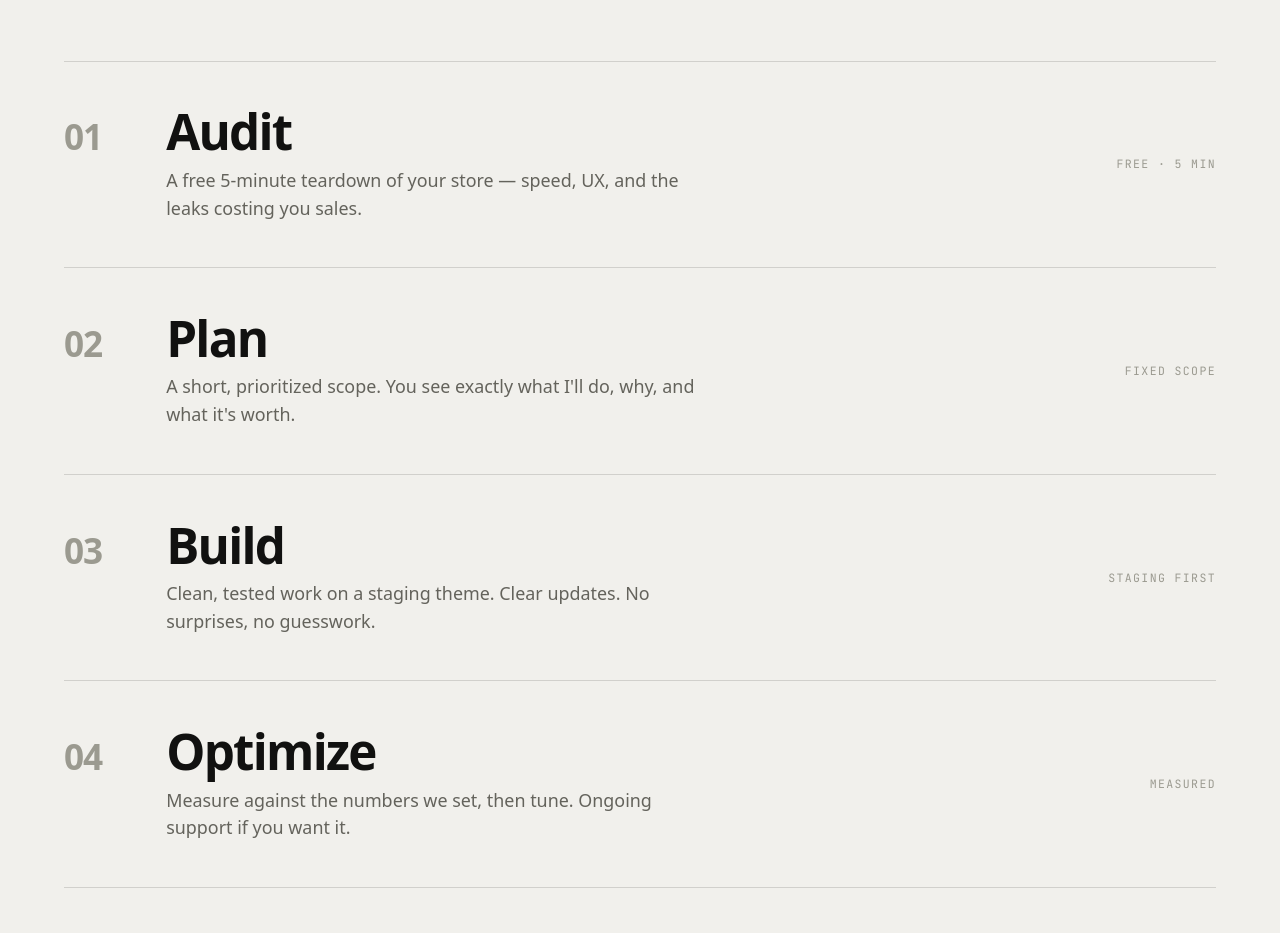
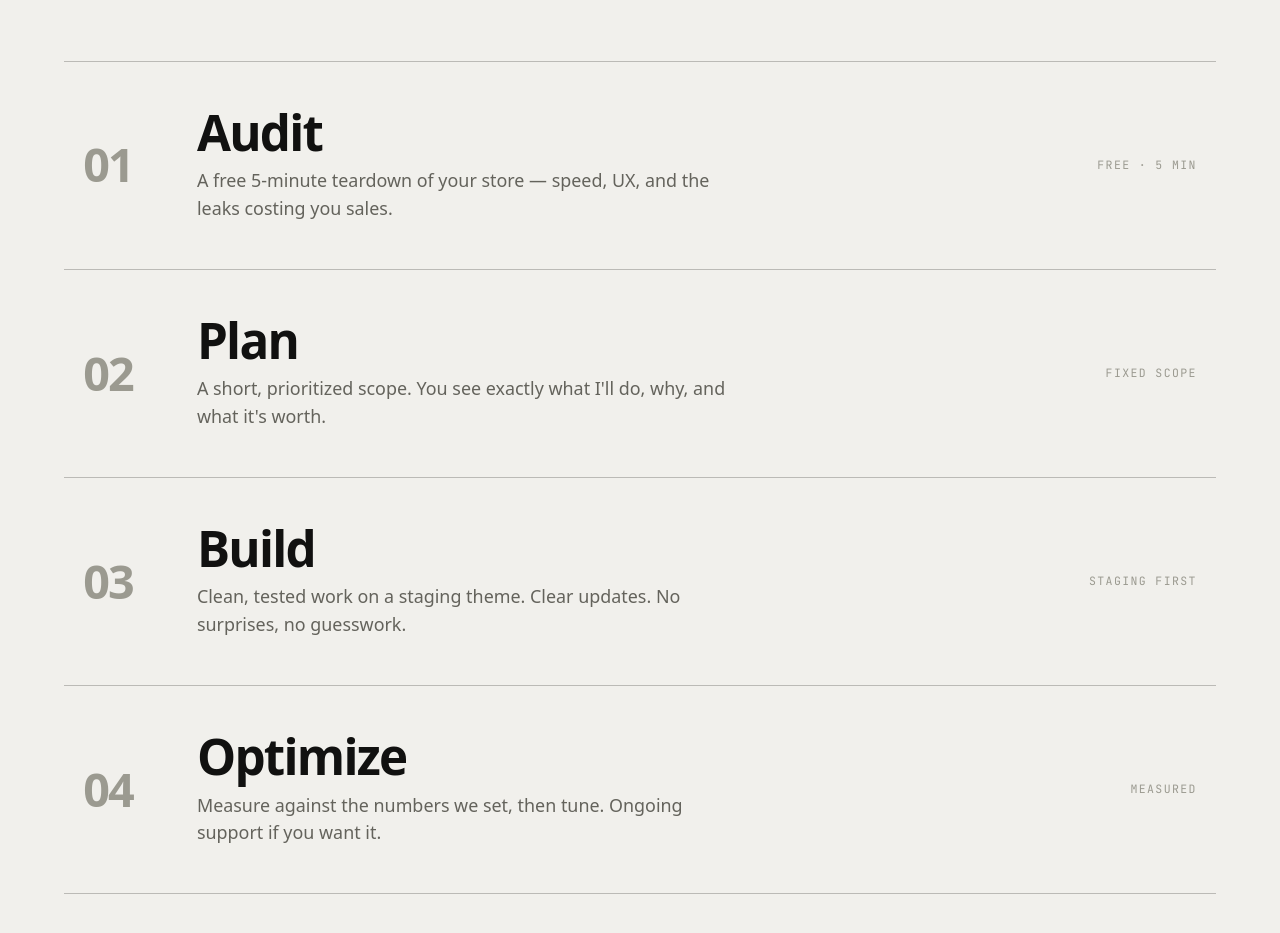
Before and after one commit to shafiimam/shafiimam.github.io, a plain HTML site: page index.html in a window 1280 px wide. Shown: the part 8414-9347 px from the top of the page. Drawn offline with Linux system fonts and the light colour scheme; animation ran at ten frames a second; a web font is replaced by a local one.

Commit message:
How it works: drawn dividers on reveal, hover arrow + meta swap, bigger numerals

```diff
--- a/styles.css
+++ b/styles.css
@@ -248,14 +248,21 @@ article.case:nth-of-type(3) { top: 126px; }
    HOW IT WORKS  (editorial number-rows)
    ========================================================= */
 .process { max-width: var(--maxw); margin: 0 auto; padding: var(--section-y) var(--pad-x); }
-.steps { border-top: 1px solid var(--line); }
-.step { display: grid; grid-template-columns: auto 1fr auto; gap: clamp(1.5rem, 5vw, 5rem); align-items: baseline; padding: clamp(1.8rem, 3.5vw, 3rem) 0; border-bottom: 1px solid var(--line); transition: padding-left 0.45s var(--ease); }
-.step:hover { padding-left: clamp(0.5rem, 1.5vw, 1.4rem); }
-.step__n { font-family: var(--sans); font-weight: 600; font-size: clamp(1.3rem, 1rem + 1.6vw, 2.2rem); color: var(--ink-faint); letter-spacing: -0.03em; font-variant-numeric: tabular-nums; }
+.steps { position: relative; }
+.step { position: relative; display: grid; grid-template-columns: auto 1fr auto; gap: clamp(1.5rem, 5vw, 5rem); align-items: center; padding: clamp(1.9rem, 3.6vw, 3.1rem) clamp(0.6rem, 1.5vw, 1.5rem); transition: background 0.4s var(--ease); }
+.step::before { content: ""; position: absolute; left: 0; right: 0; top: 0; height: 1px; background: var(--line-2); transform: scaleX(0); transform-origin: left; transition: transform 0.9s var(--ease) 0.05s; }
+.step.is-in::before { transform: scaleX(1); }
+.step:last-child { border-bottom: 1px solid var(--line-2); }
+.step:hover { background: var(--bg-2); }
+.step::after { content: "→"; position: absolute; right: clamp(0.6rem, 1.5vw, 1.5rem); top: 50%; transform: translateY(-50%) translateX(-10px); opacity: 0; font-size: 1.5rem; color: var(--ink); transition: opacity 0.35s var(--ease), transform 0.35s var(--ease); pointer-events: none; }
+.step:hover::after { opacity: 1; transform: translateY(-50%) translateX(0); }
+.step__n { font-family: var(--sans); font-weight: 600; font-size: clamp(1.6rem, 1rem + 2.4vw, 3rem); color: var(--ink-faint); letter-spacing: -0.04em; font-variant-numeric: tabular-nums; transition: color 0.35s var(--ease); }
+.step:hover .step__n { color: var(--ink); }
 .step__body { max-width: 660px; }
 .step__body h3 { font-size: clamp(1.7rem, 1rem + 2.6vw, 3.2rem); color: var(--ink); font-weight: 600; margin-bottom: 0.7rem; letter-spacing: -0.035em; }
 .step__body p { color: var(--ink-soft); max-width: 54ch; }
-.step__meta { color: var(--ink-faint); white-space: nowrap; align-self: center; }
+.step__meta { color: var(--ink-faint); white-space: nowrap; align-self: center; transition: opacity 0.35s var(--ease), transform 0.35s var(--ease); }
+.step:hover .step__meta { opacity: 0; transform: translateX(12px); }
 
 /* =========================================================
    TESTIMONIALS  (editorial quote-rows)
@@ -368,6 +375,7 @@ article.case:nth-of-type(3) { top: 126px; }
   .hero__title .line > span, .arc-hero__title .line > span { opacity: 1 !important; transform: none !important; }
   .case { position: static; box-shadow: none; }
   .timeline::after { transform: scaleY(1); }
+  .step::before { transform: scaleX(1); }
 }
 
 /* focus */
```
